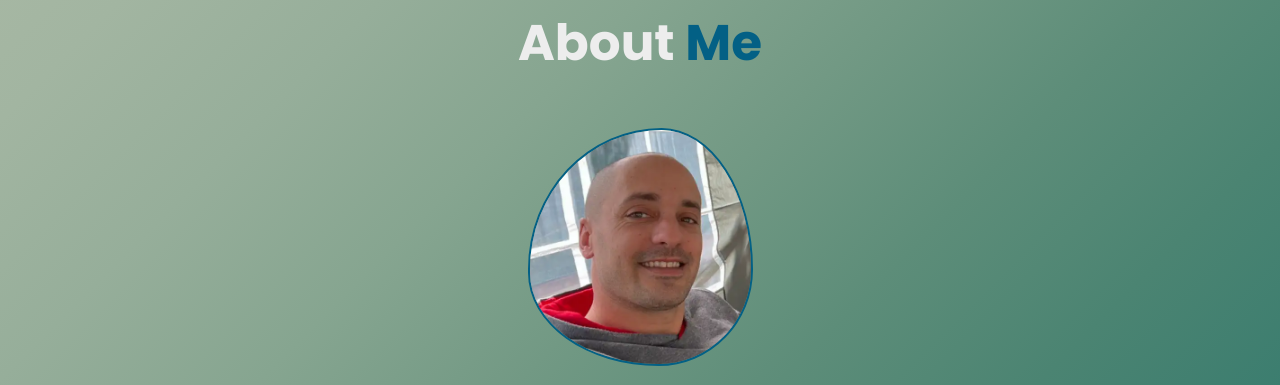
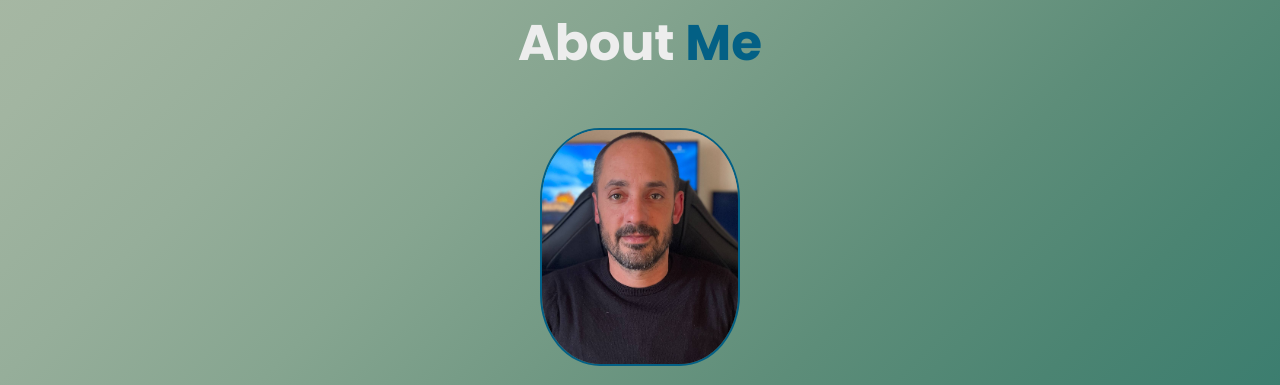
Before and after one commit to iberoFPV/My_Personal_Website, a plain HTML site: page index.html in a window 1280 px wide. Shown: the part 940-1325 px from the top of the page. Drawn offline with nearby package versions, Linux system fonts and the light colour scheme.

Commit message:
update my image and styles my image

```diff
--- a/css/styles.css
+++ b/css/styles.css
@@ -329,8 +329,8 @@ span {
 }
 
 .about-img img {
-    width: 90%;
-    border-radius: 50%;
+    width: 80%;
+    border-radius: 30%;
     border: .2rem solid var(--main-color);
 }
 
@@ -544,7 +544,7 @@ h3 .dev {
     width: 13.75rem;
     height: 23.75rem;
     object-fit: cover;
-    animation: foto 3.5s linear infinite;
+    /* animation: foto 3.5s linear infinite; */
     display: flex;
     justify-content: flex-start;
 }
--- a/index.html
+++ b/index.html
@@ -100,7 +100,7 @@
         <h2 class="heading">About <span>Me</span><span style="--i:1;"></span></h2>
 
         <div class="about-img foto">
-            <img class="imgper" src="imagenes/foto_bruno.webp" alt="BrunoAboutPicture" loading="lazy">
+            <img class="imgper" src="imagenes/my_img.jpg" alt="BrunoAboutPicture" loading="lazy">
 <!--             <span class="circle-spin"></span>
             <span style="--i:2;"></span> -->
         </div>
```
Also changed, not shown: imagenes/foto_bruno.avif (deleted), imagenes/foto_bruno.png (deleted), imagenes/foto_bruno.webp (deleted), imagenes/my_img.jpg (added).
